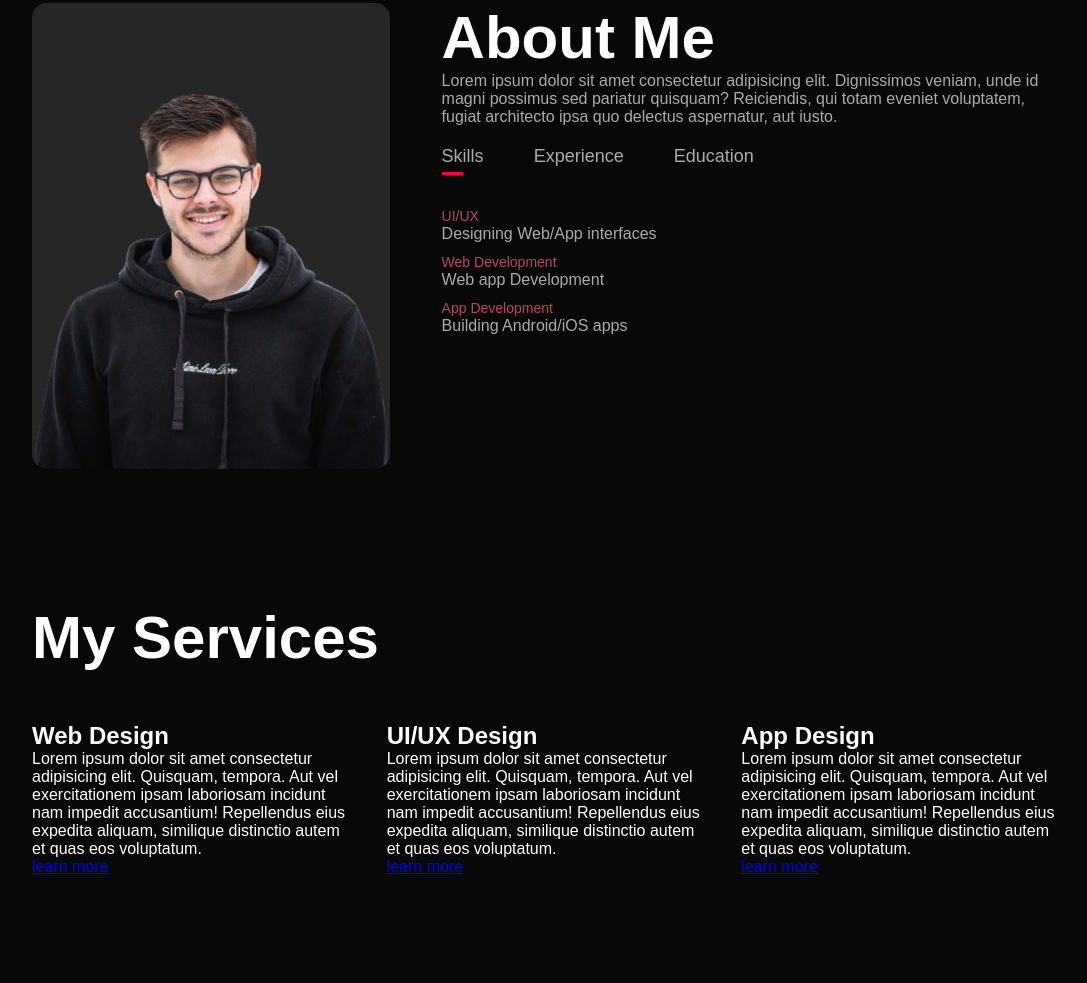
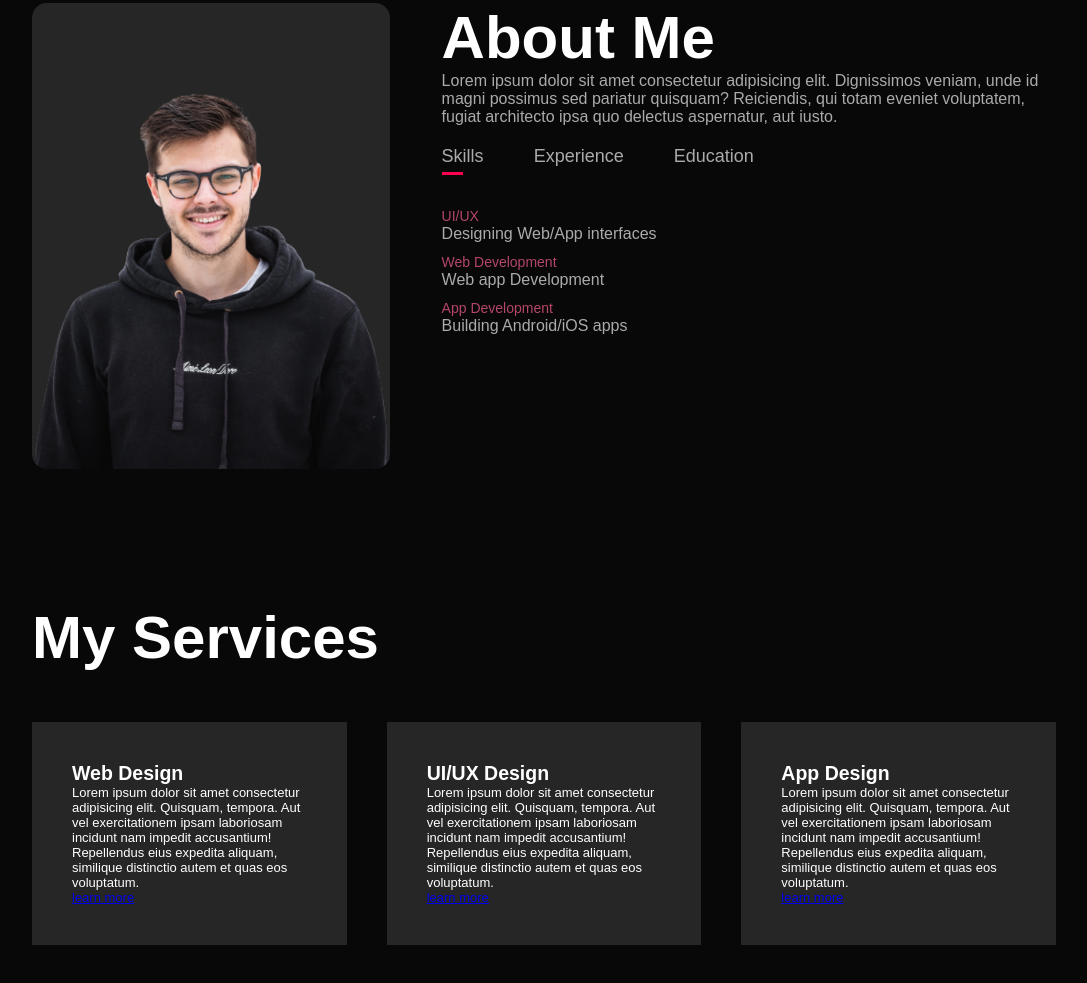
Before and after one commit to Antaryami-Sahoo83/Personal_Portfolio, a plain HTML site: page index.html in a window 1280 px wide. Shown: the part 887-1870 px from the top of the page, without its empty margins (96-1183 px from the left). Before the commit the page ends 1803 px from the top, so only its background shows below. Drawn offline with Linux system fonts and the light colour scheme.

Commit message:
style services

```diff
--- a/style.css
+++ b/style.css
@@ -164,3 +164,11 @@ nav ul li a:hover::after {
   grid-gap: 40px;
   margin-top: 50px;
 }
+
+.services-list div {
+  background: #262626;
+  padding: 40px;
+  font-size: 13px;
+  font-weight: 300;
+  border-right: 10px;
+}
```
